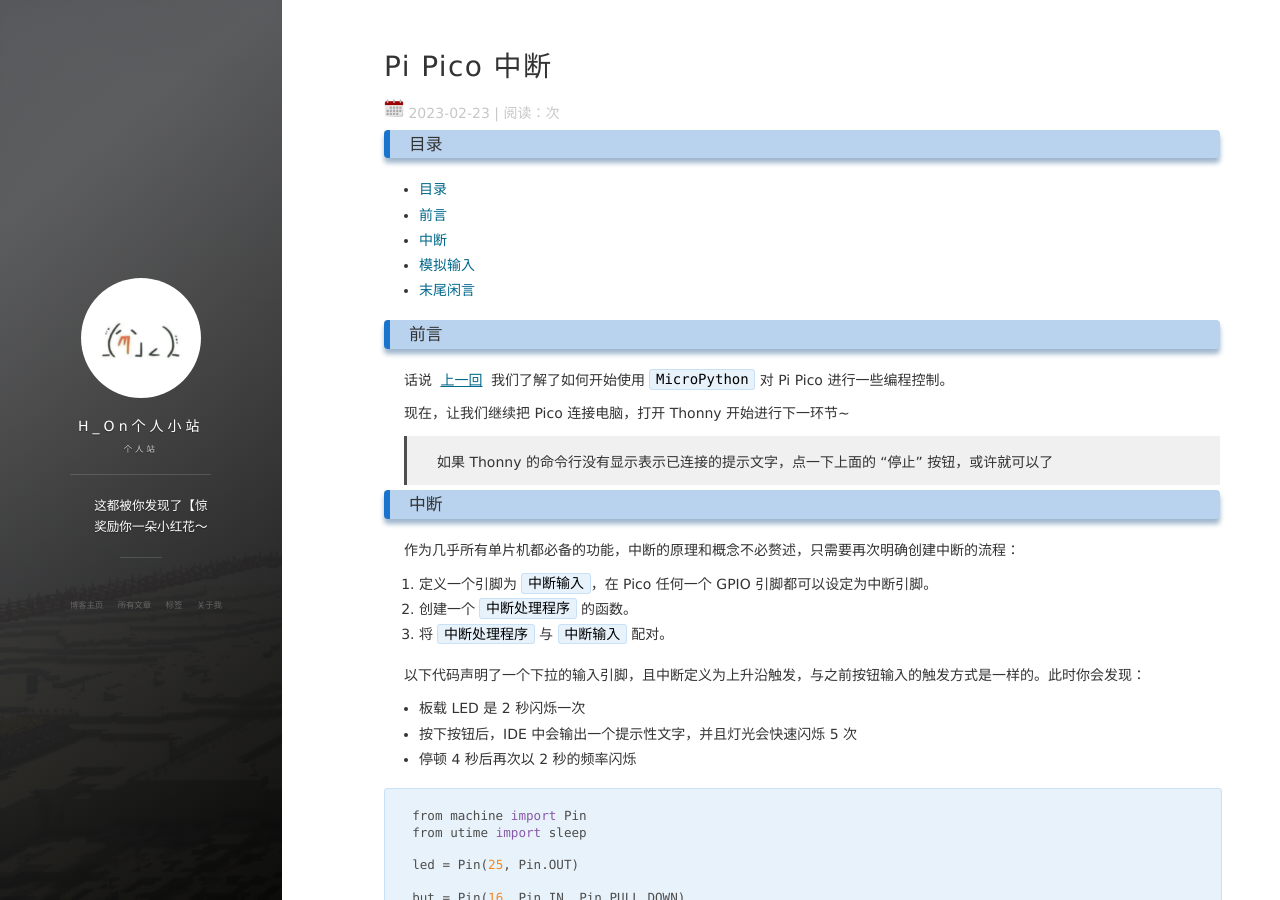
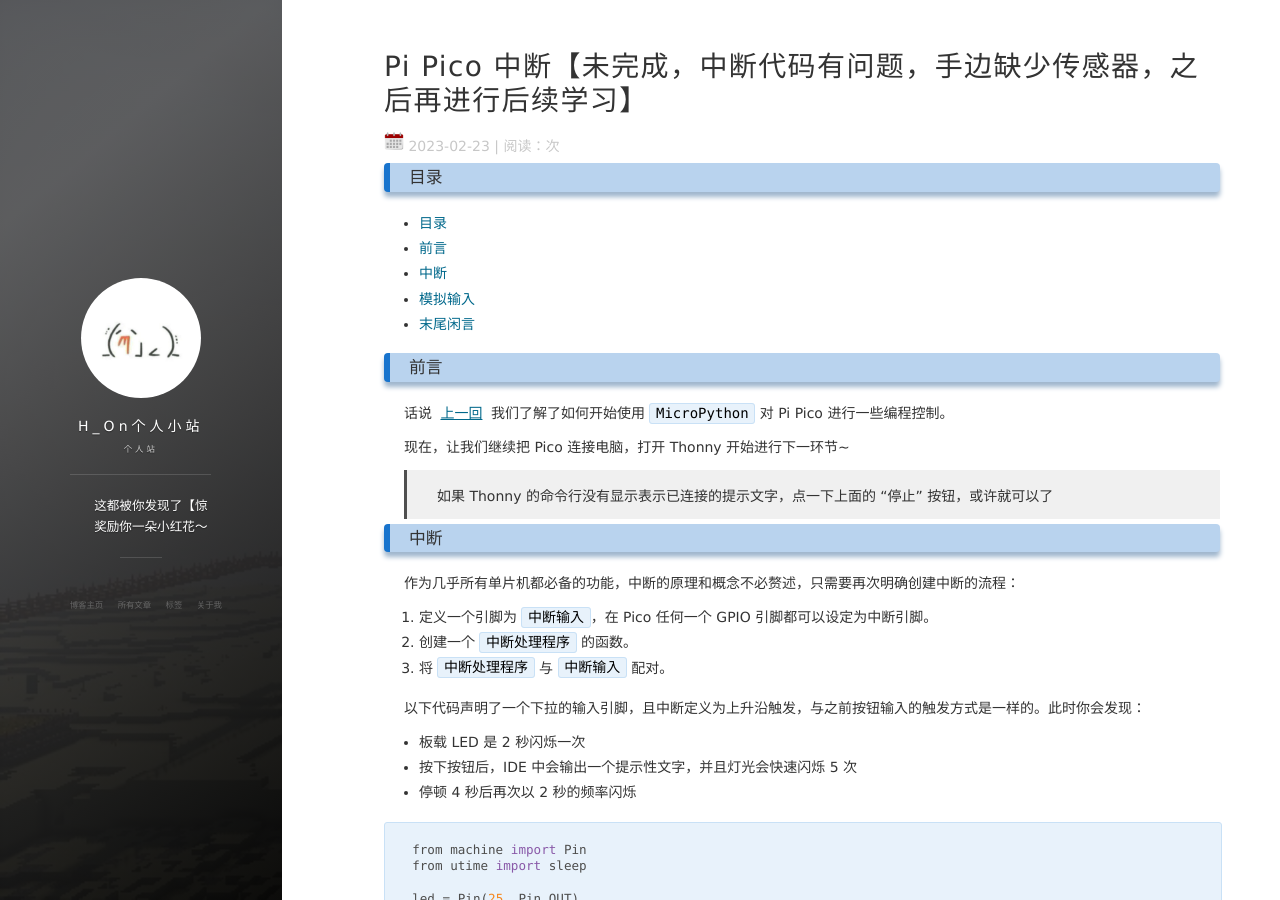
Before and after one commit to Hybrogen/Hybrogen.github.io, a Jekyll site: the page built from _posts/2023-02-24-pico2.md, in a window 1280 px wide and 900 px high. Built offline with Jekyll 4.4.1, drawn with Linux system fonts in a browser that asks for light colours; nearby versions of some CDN libraries; comment, search, counter and statistics services are not loaded.

Commit message:
未完成

```diff
--- a/_posts/2023-02-24-pico2.md
+++ b/_posts/2023-02-24-pico2.md
@@ -1,9 +1,9 @@
 ---
 layout: post
-title: Pi Pico 中断
+title: Pi Pico 中断【未完成，中断代码有问题，手边缺少传感器，之后再进行后续学习】
 date: 2023-02-23
 author: H_On
-description: 记录重新捡起物联网技术的开始【未完成，中断代码有问题，手边缺少传感器，之后再进行后续学习】
+description: 记录重新捡起物联网技术的开始
 tag: 树莓派
 ---
 
```
